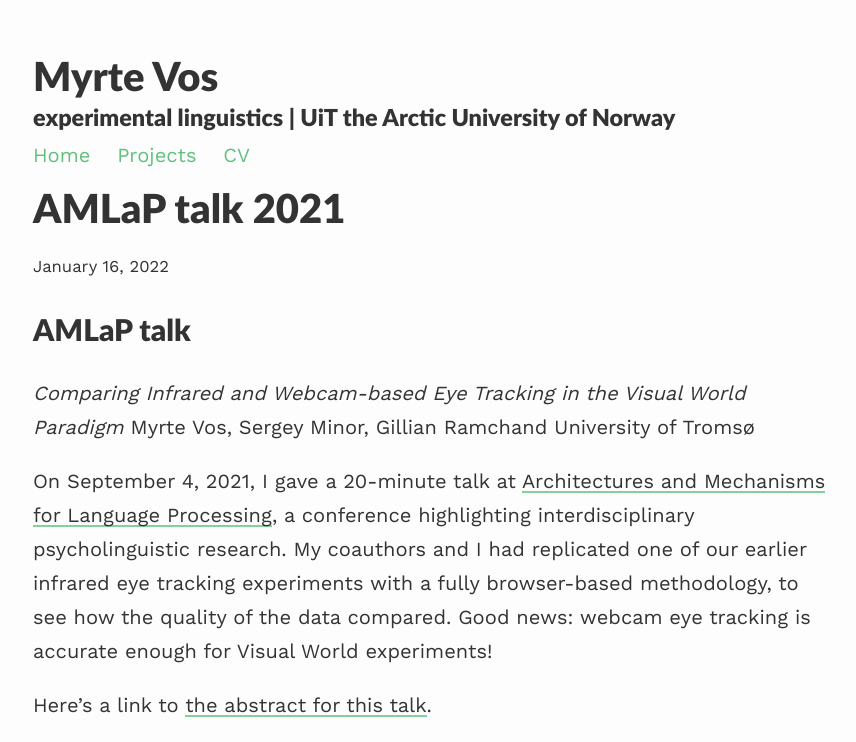
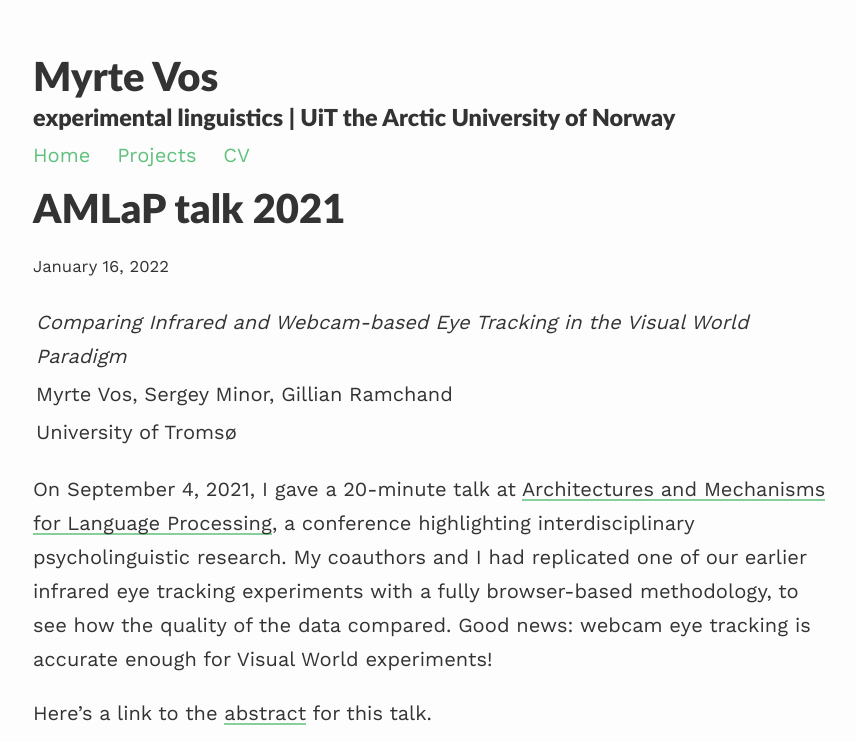
Before and after one commit to myrtevos/myrtevos.github.io, a Jekyll site: the page built from _projects/amlaptalk.md, in a window 1280 px wide. Shown: the top 742 px of the page, without its empty margins (207-1063 px from the left). Built offline with Jekyll 4.4.1, drawn with Linux system fonts in a browser that asks for light colours; nearby versions of some CDN libraries; grey boxes are pictures that could not be loaded.

Commit message:
Update amlaptalk.md

```diff
--- a/_projects/amlaptalk.md
+++ b/_projects/amlaptalk.md
@@ -4,18 +4,15 @@ title: AMLaP talk 2021
 description: Comparing infrared and webcam-based eye tracking in the Visual World Paradigm
 ---
 
+| *Comparing Infrared and Webcam-based Eye Tracking in the Visual World Paradigm*
+| Myrte Vos, Sergey Minor, Gillian Ramchand
+| University of Tromsø
 
-AMLaP talk
----------
-*Comparing Infrared and Webcam-based Eye Tracking in the Visual World Paradigm*
-Myrte Vos, Sergey Minor, Gillian Ramchand
-University of Tromsø
+On September 4, 2021, I gave a 20-minute talk at [Architectures and Mechanisms for Language Processing](www.amlap.org), a conference highlighting interdisciplinary psycholinguistic research. My coauthors and I had replicated one of our earlier infrared eye tracking experiments with a fully browser-based methodology, to see how the quality of the data compared. Good news: webcam eye tracking is accurate enough for Visual World experiments!
 
-On September 4, 2021, I gave a 20-minute talk at [Architectures and Mechanisms for Language Processing](www.amlap.org){:target="_blank"}, a conference highlighting interdisciplinary psycholinguistic research. My coauthors and I had replicated one of our earlier infrared eye tracking experiments with a fully browser-based methodology, to see how the quality of the data compared. Good news: webcam eye tracking is accurate enough for Visual World experiments!
-
-Here's a link to [the abstract for this talk](https://amlap2021.github.io/program/126.pdf){:target="_blank"}.
+Here's a link to the [abstract](https://amlap2021.github.io/program/126.pdf) for this talk.
 
 <iframe width="560" height="315" src="https://www.youtube.com/embed/BeaF5lNGfmU" title="YouTube video player" frameborder="0" allow="accelerometer; autoplay; clipboard-write; encrypted-media; gyroscope; picture-in-picture" allowfullscreen></iframe>
 
 
-[Back](https://myrtevos.github.io/projects/){:target="_blank"}
+[Back](https://myrtevos.github.io/projects/)
```
